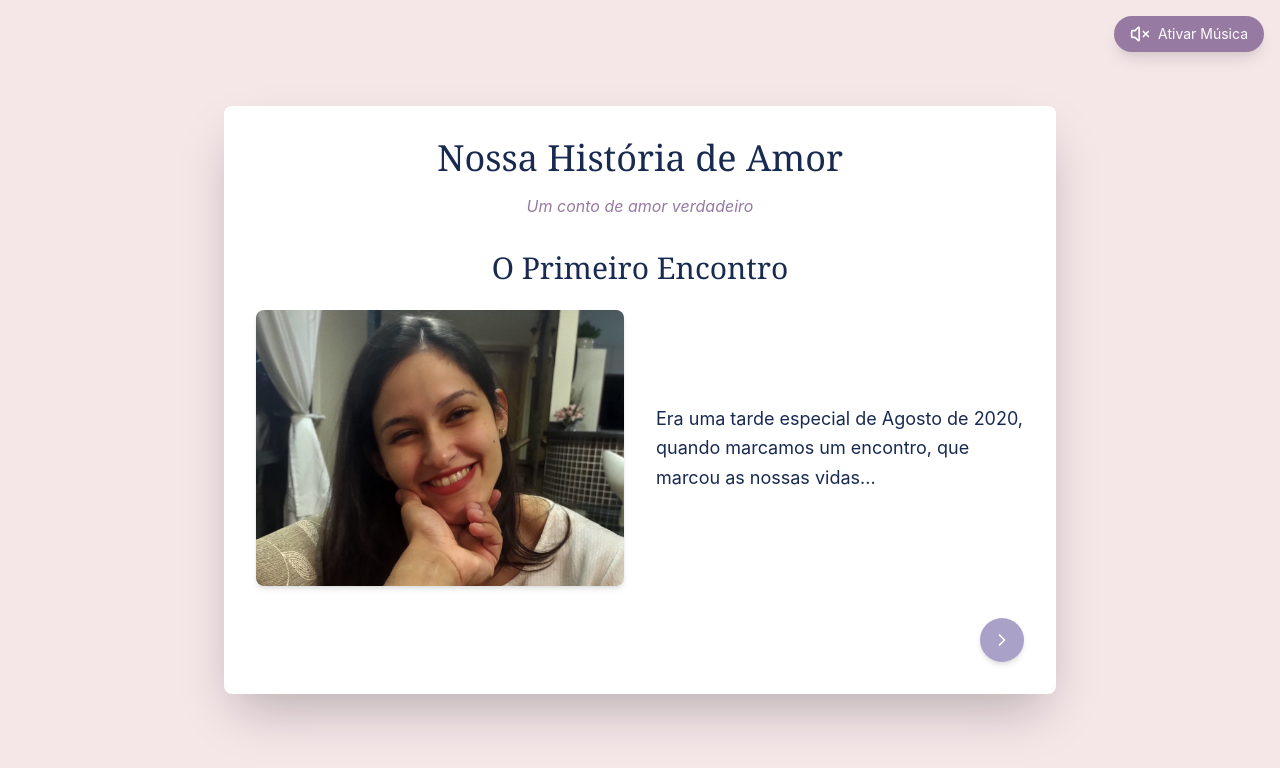
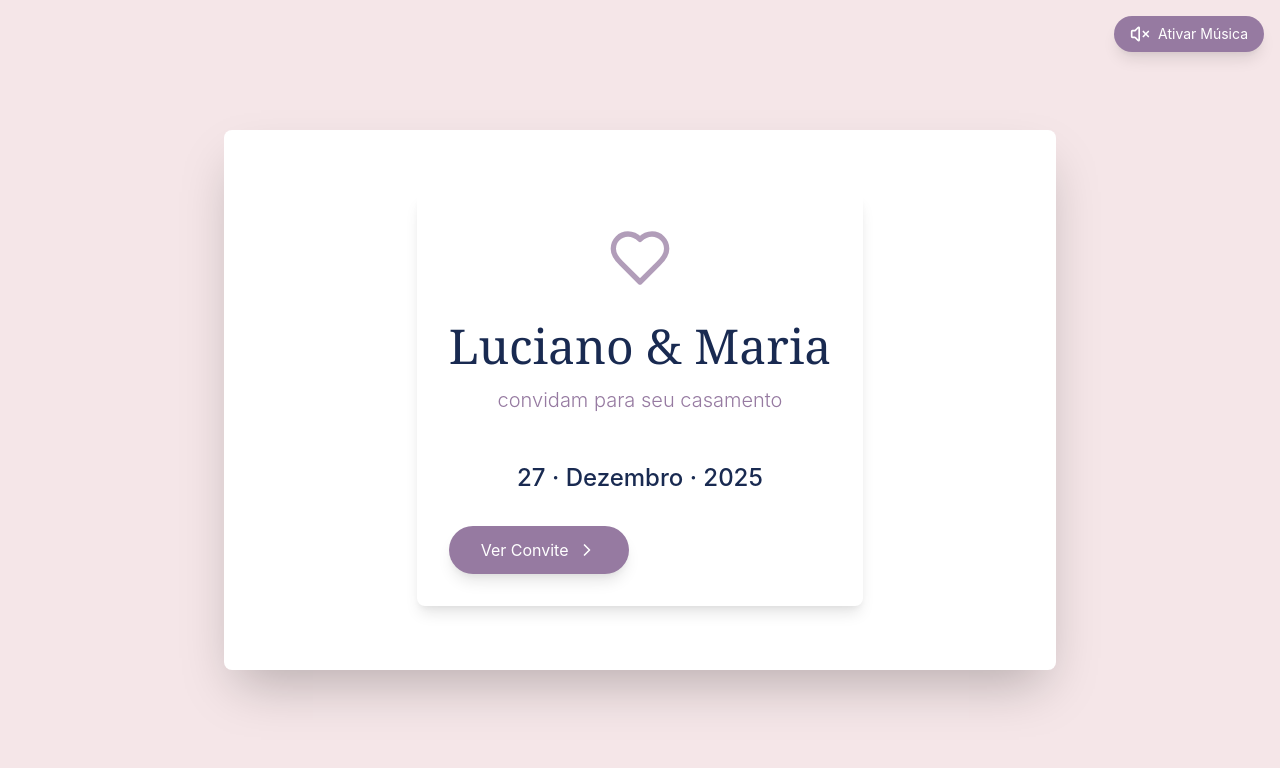
Before and after one commit to luccarocha/convite-casamento, a React (Create React App) app: page / in a window 1280 px wide. Shown: the top 768 px of the page. Built offline with nearby package versions, Linux system fonts and the light colour scheme.

Commit message:
Adicionada página de capa e melhorias no design

```diff
--- a/src/App.js
+++ b/src/App.js
@@ -45,12 +45,16 @@ const Carousel = ({ items }) => {
 const StoryBook = () => {
   const [currentPage, setCurrentPage] = useState(0);
   const [showCopySuccess, setShowCopySuccess] = useState(false);
-  const [isPlaying, setIsPlaying] = useState(false); // Música começa desativada
+  const [isPlaying, setIsPlaying] = useState(false);
   const audioRef = useRef(null);
 
   const pixKey = "123.456.789-00";
 
   const pages = [
+    {
+      type: "cover",
+      title: "Convite de Casamento"
+    },
     {
       title: "O Primeiro Encontro",
       text: "Era uma tarde especial de Agosto de 2020, quando marcamos um encontro, que marcou as nossas vidas...",
@@ -141,6 +145,39 @@ const StoryBook = () => {
         </>
       )}
     </button>
+  );
+
+  const renderCoverPage = () => (
+    <div className="text-center space-y-8 py-4 sm:py-8 px-2 sm:px-8 min-h-[60vh] flex flex-col items-center justify-center">
+      <div className="space-y-8 max-w-2xl mx-auto p-8 rounded-lg bg-white/80 backdrop-blur-sm shadow-lg">
+        <Heart style={{color: '#967AA1'}} className="w-16 h-16 mx-auto animate-pulse" />
+
+        <div className="space-y-4">
+          <h1 style={{color: '#192A51'}} className="text-4xl sm:text-5xl font-serif">
+            Luciano & Maria
+          </h1>
+
+          <p style={{color: '#967AA1'}} className="text-xl font-light">
+            convidam para seu casamento
+          </p>
+
+          <div className="pt-8">
+            <p style={{color: '#192A51'}} className="text-2xl font-medium">
+              27 · Dezembro · 2025
+            </p>
+          </div>
+        </div>
+
+        <button
+          onClick={() => setCurrentPage(currentPage + 1)}
+          style={{backgroundColor: '#967AA1'}}
+          className="mt-8 text-white px-8 py-3 rounded-full hover:bg-opacity-90 transition-all transform hover:scale-105 shadow-lg flex items-center gap-2"
+        >
+          <span>Ver Convite</span>
+          <ChevronRight className="w-5 h-5" />
+        </button>
+      </div>
+    </div>
   );
   const renderInvitationPage = () => (
     <div className="text-center space-y-8 py-4 sm:py-8 px-2 sm:px-8">
@@ -325,18 +362,9 @@ const StoryBook = () => {
 
       <div className="w-full max-w-4xl mx-auto p-4 sm:p-8">
         <div className="bg-white rounded-lg shadow-2xl p-4 sm:p-8 relative">
-          {currentPage === 0 && (
-            <div className="text-center mb-8">
-              <h1 style={{color: '#192A51'}} className="text-3xl sm:text-4xl font-serif mb-4">
-                Nossa História de Amor
-              </h1>
-              <p style={{color: '#967AA1'}} className="italic">
-                Um conto de amor verdadeiro
-              </p>
-            </div>
-          )}
-
-          {pages[currentPage].type === 'invitation' ? (
+          {pages[currentPage].type === 'cover' ? (
+            renderCoverPage()
+          ) : pages[currentPage].type === 'invitation' ? (
             renderInvitationPage()
           ) : (
             <div className="mb-8 space-y-6">
@@ -376,7 +404,8 @@ const StoryBook = () => {
             </div>
           )}
 
-          {/* Navegação minimalista */}
+          {/* Navegação minimalista - esconder na capa */}
+          {pages[currentPage].type !== 'cover' && (
             <div className="flex justify-between items-center">
               {currentPage > 0 && (
                 <button
@@ -400,6 +429,7 @@ const StoryBook = () => {
                 </button>
               )}
             </div>
+          )}
         </div>
       </div>
     </div>
```
Lines whose indentation alone changed are shown as unchanged.
